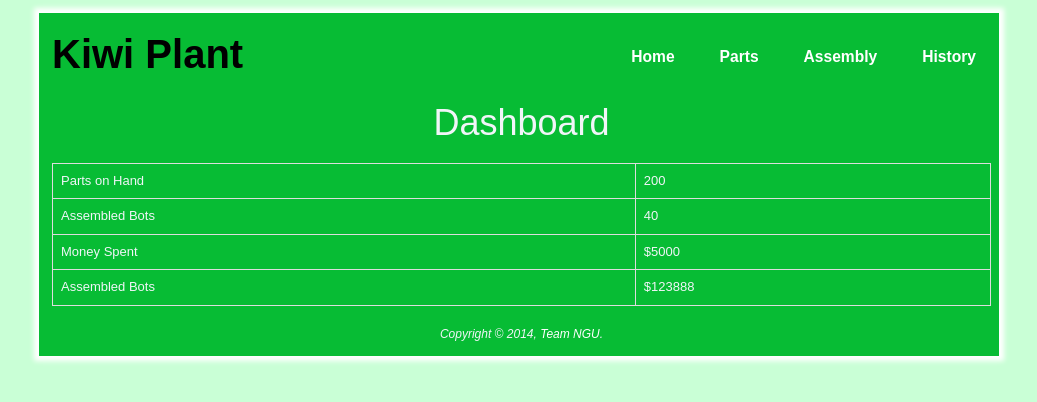
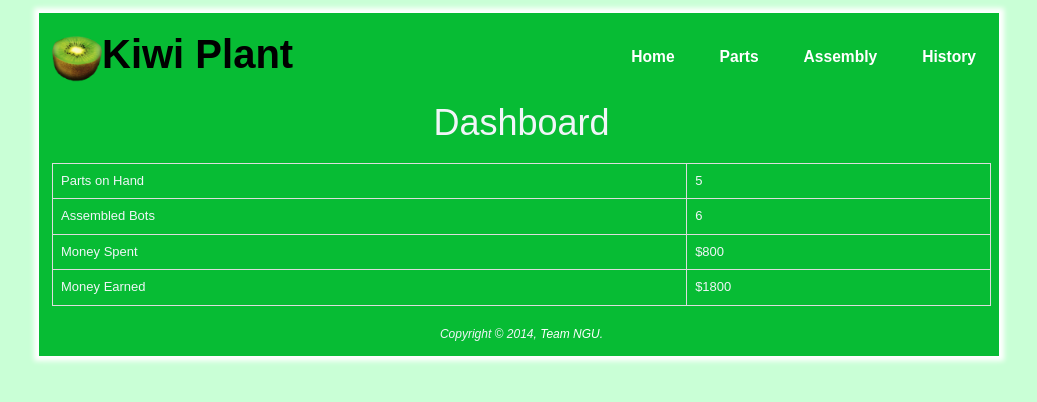
Before and after one commit to rshellborn/assignment1, a CodeIgniter app: page /database/ in a window 1280 px wide. Shown: the top 402 px of the page, without its empty margins (121-1158 px from the left). Run offline with CodeIgniter, Linux system fonts and the light colour scheme.

Commit message:
Added favicon and functions in models for getting data for dashboard

```diff
--- a/application/config/autoload.php
+++ b/application/config/autoload.php
@@ -132,4 +132,4 @@ $autoload['language'] = array();
 |
 |	$autoload['model'] = array('first_model' => 'first');
 */
-$autoload['model'] = array('images');
+$autoload['model'] = array('history', 'parts', 'robots');
--- a/application/controllers/Welcome.php
+++ b/application/controllers/Welcome.php
@@ -19,8 +19,17 @@ class Welcome extends Application
 	 */
 	public function index()
 	{
+        $totalSpent = $this->history->totalSpent();
+        $totalEarned = $this->history->totalEarned();
+        $totalParts = $this->parts->totalParts();
+        $totalBots = $this->robots->totalBots();
+
         $this->data['pagetitle'] = 'Dashboard';
         $this->data['pagebody'] = 'welcome';
+        $this->data['totalSpent'] = $totalSpent;
+        $this->data['totalEarned'] = $totalEarned;
+        $this->data['totalBots'] = $totalBots;
+        $this->data['totalParts'] = $totalParts;
         $this->render();
     }
 
--- a/application/models/History.php
+++ b/application/models/History.php
@@ -11,15 +11,15 @@ class History extends CI_Model {
 	// The data comes from http://www.quotery.com/top-100-funny-quotes-of-all-time/?PageSpeed=noscript
 	var $data = array(
 		array('purchaseId' => '1', 'tranactionId' => '6C7890123D', 'transactionType' => 'purchase', 'AssembliesCode' => 'A236B83JD1',
-			'date' => '2017-02-07', 'time' => '10:00' , 'money' => '500'),
+			'date' => '2017-02-07', 'time' => '10:00' , 'money' => 500),
 		array('purchaseId' => '2', 'tranactionId' => '9A7430123F', 'transactionType' => 'purchase', 'AssembliesCode' => 'B232G83JD1',
-			'date' => '2017-02-08', 'time' => '13:00' , 'money' => '300'),
+			'date' => '2017-02-08', 'time' => '13:00' , 'money' => 300),
 		array('purchaseId' => '3', 'tranactionId' => '1W7830109D', 'transactionType' => 'return', 'AssembliesCode' => 'C237B83JD1',
-			'date' => '2017-02-09', 'time' => '12:00' , 'money' => '100'),
+			'date' => '2017-02-09', 'time' => '12:00' , 'money' => 100),
 		array('purchaseId' => '4', 'tranactionId' => '3T7876123K', 'transactionType' => 'sold', 'AssembliesCode' => 'D238X83JD1',
-			'date' => '2017-02-10', 'time' => '15:00' , 'money' => '800'),
+			'date' => '2017-02-10', 'time' => '15:00' , 'money' => 800),
 		array('purchaseId' => '5', 'tranactionId' => '0P7520128R', 'transactionType' => 'sold', 'AssembliesCode' => 'E239I83JD1',
-			'date' => '2017-02-11', 'time' => '14:30' , 'money' => '1000'),
+			'date' => '2017-02-11', 'time' => '14:30' , 'money' => 1000),
 	);
 
 	// Constructor
@@ -44,4 +44,24 @@ class History extends CI_Model {
 		return $this->data;
 	}
 
+	public function totalSpent() {
+	    $total = 0;
+
+        foreach ($this->data as $record)
+            if ($record['transactionType'] == 'purchase')
+                $total += $record['money'];
+
+	    return $total;
+    }
+
+    public function totalEarned() {
+        $total = 0;
+
+        foreach ($this->data as $record)
+            if ($record['transactionType'] == 'sold' || $record['transactionType'] == 'sold')
+                $total += $record['money'];
+
+        return $total;
+    }
+
 }
--- a/application/models/Parts.php
+++ b/application/models/Parts.php
@@ -46,4 +46,7 @@ class Parts extends CI_Model {
         return $this->data;
     }
 
+    public function totalParts() {
+        return sizeof($this->data);
+    }
 }
--- a/application/models/Robots.php
+++ b/application/models/Robots.php
@@ -46,4 +46,8 @@ class Robots extends CI_Model {
 		return $this->data;
 	}
 
+	public function totalBots() {
+	    return sizeof($this->data);
+    }
+
 }
--- a/application/views/template.php
+++ b/application/views/template.php
@@ -3,6 +3,7 @@
     <head>
         <title>{pagetitle}</title>
         <meta HTTP-EQUIV="Content-Type" CONTENT="text/html; charset=UTF-8"/>
+        <link rel="shortcut icon" href="/img/favicon.png" />
         <link rel="stylesheet" type="text/css" media="all" href="/css/reset.css" />
         <link rel="stylesheet" type="text/css" media="all" href="/css/text.css" />
         <link rel="stylesheet" type="text/css" media="all" href="/css/bootstrap-3.3.7-dist/css/bootstrap.min.css" />
@@ -13,7 +14,7 @@
     <body>
         <div id="wrapper">
             <div id="header">
-                <span class="myhead">Kiwi Plant</span>
+                <span class="myhead"><img width="50px" src="/img/favicon.png" />Kiwi Plant</span>
                 <span class="mynav">
                     <ul>
                         <li><a href="/">Home</a></li>
--- a/application/views/welcome.php
+++ b/application/views/welcome.php
@@ -3,18 +3,18 @@
     <table class="table table-bordered">
         <tr>
             <td>Parts on Hand</td>
-            <td>200</td>
+            <td>{totalParts}</td>
         </tr>
         <tr>
             <td>Assembled Bots</td>
-            <td>40</td>
+            <td>{totalBots}</td>
         </tr>
         <tr>
             <td>Money Spent</td>
-            <td>$5000</td>
+            <td>${totalSpent}</td>
         </tr>
         <tr>
-            <td>Assembled Bots</td>
-            <td>$123888</td>
+            <td>Money Earned</td>
+            <td>${totalEarned}</td>
         </tr>
     </table>
```
Also changed, not shown: changelog.md, public/img/favicon.png (added).
